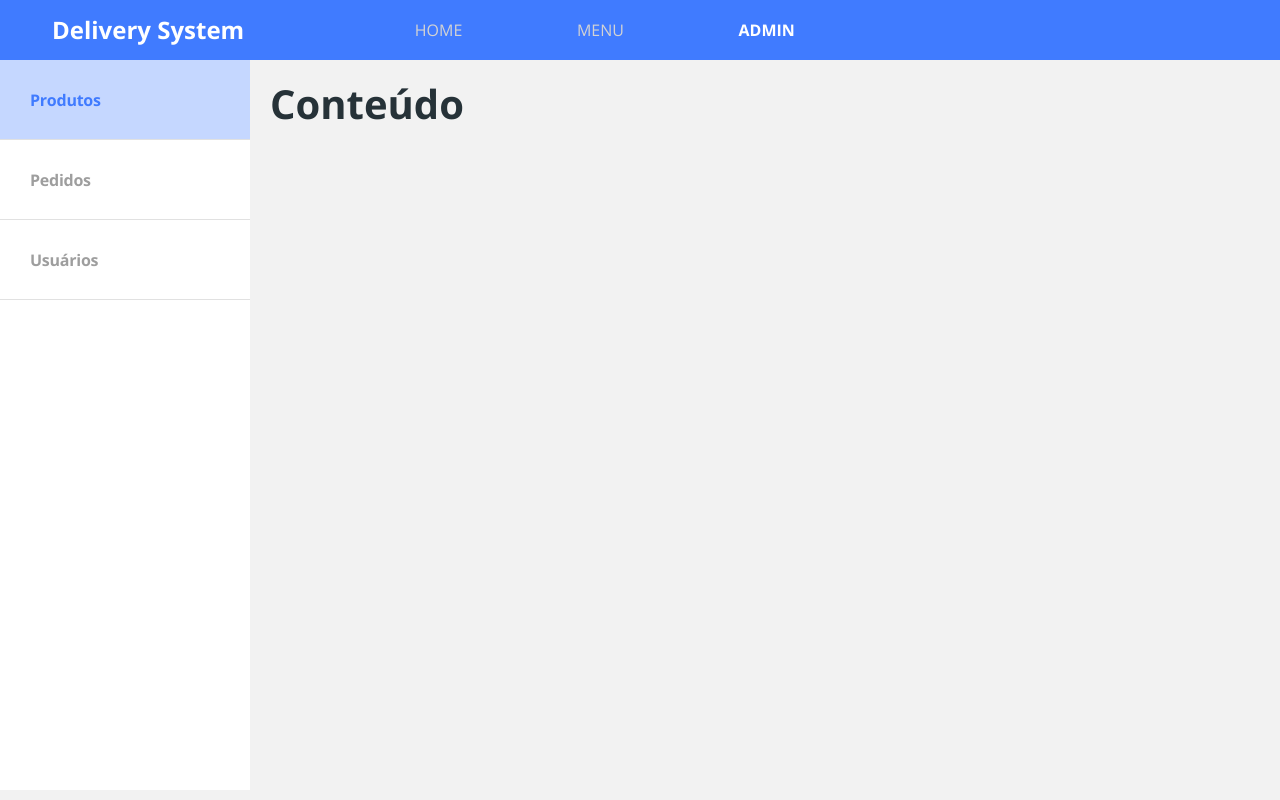
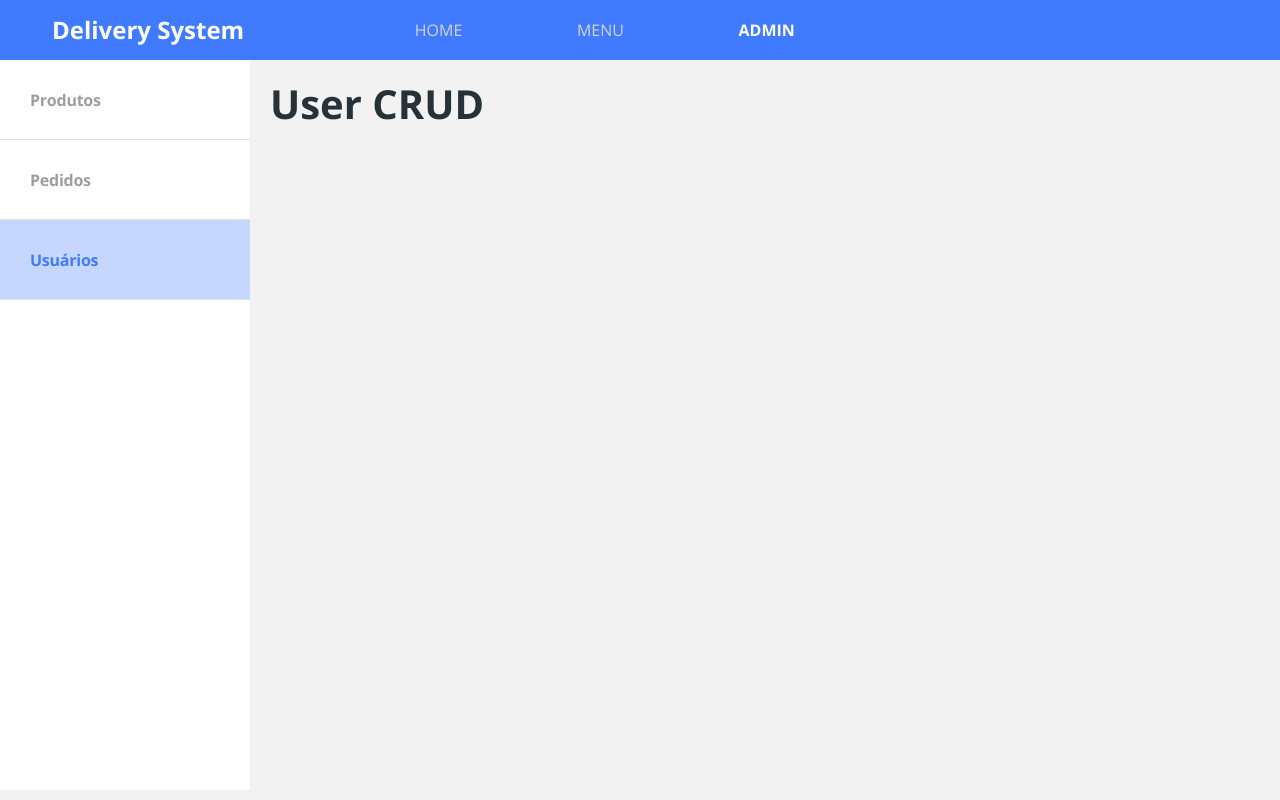
Before and after one commit to dmrsilva/delivery-system, a React (Create React App) app in the folder frontweb/: page /admin/users in a window 1280 px wide. Built offline with nearby package versions, Linux system fonts and the light colour scheme.

Commit message:
Added route redirects and nesting

```diff
--- a/frontweb/src/Routes.tsx
+++ b/frontweb/src/Routes.tsx
@@ -1,4 +1,4 @@
-import { BrowserRouter, Route, Switch } from 'react-router-dom';
+import { BrowserRouter, Redirect, Route, Switch } from 'react-router-dom';
 import Navbar from 'components/Navbar';
 import Home from 'pages/Home';
 import Menu from 'pages/Menu';
@@ -18,6 +18,7 @@
       <Route path="/products/:productId">
         <ProductDetails />
       </Route>
+      <Redirect from="/admin" to="/admin/products" exact/>
       <Route path="/admin">
         <Admin />
       </Route>
--- a/frontweb/src/pages/Admin/Navbar/index.tsx
+++ b/frontweb/src/pages/Admin/Navbar/index.tsx
@@ -1,3 +1,4 @@
+import { NavLink } from 'react-router-dom';
 import './styles.css';
 
 const Navbar = () => {
@@ -5,19 +6,19 @@
     <nav className="admin-nav-container">
       <ul>
         <li>
-          <a href="link" className="admin-nav-item active">
+          <NavLink to="/admin/products" className="admin-nav-item">
             <p>Produtos</p>
-          </a>
+          </NavLink>
         </li>
         <li>
-          <a href="link" className="admin-nav-item">
+          <NavLink to="/admin/orders" className="admin-nav-item">
             <p>Pedidos</p>
-          </a>
+          </NavLink>
         </li>
         <li>
-          <a href="link" className="admin-nav-item">
+          <NavLink to="/admin/users" className="admin-nav-item">
             <p>Usuários</p>
-          </a>
+          </NavLink>
         </li>
       </ul>
     </nav>
--- a/frontweb/src/pages/Admin/index.tsx
+++ b/frontweb/src/pages/Admin/index.tsx
@@ -1,3 +1,4 @@
+import { Route, Switch } from 'react-router-dom';
 import Navbar from './Navbar';
 import './styles.css';
 
@@ -6,7 +7,17 @@
     <div className="admin-container">
       <Navbar />
       <div className="admin-content">
-        <h1>Conteúdo</h1>
+        <Switch>
+          <Route path="/admin/products">
+            <h1>Product CRUD</h1>
+          </Route>
+          <Route path="/admin/orders">
+            <h1>Order CRUD</h1>
+          </Route>
+          <Route path="/admin/users">
+            <h1>User CRUD</h1>
+          </Route>
+        </Switch>
       </div>
     </div>
   );
--- a/frontweb/src/pages/Home/index.tsx
+++ b/frontweb/src/pages/Home/index.tsx
@@ -16,7 +16,7 @@
             </p>
           </div>
           <div>
-            <Link to="/">
+            <Link to="/admin/orders">
               <ButtonIcon text="Ir para página de pedidos"/>
             </Link>
           </div>
```
